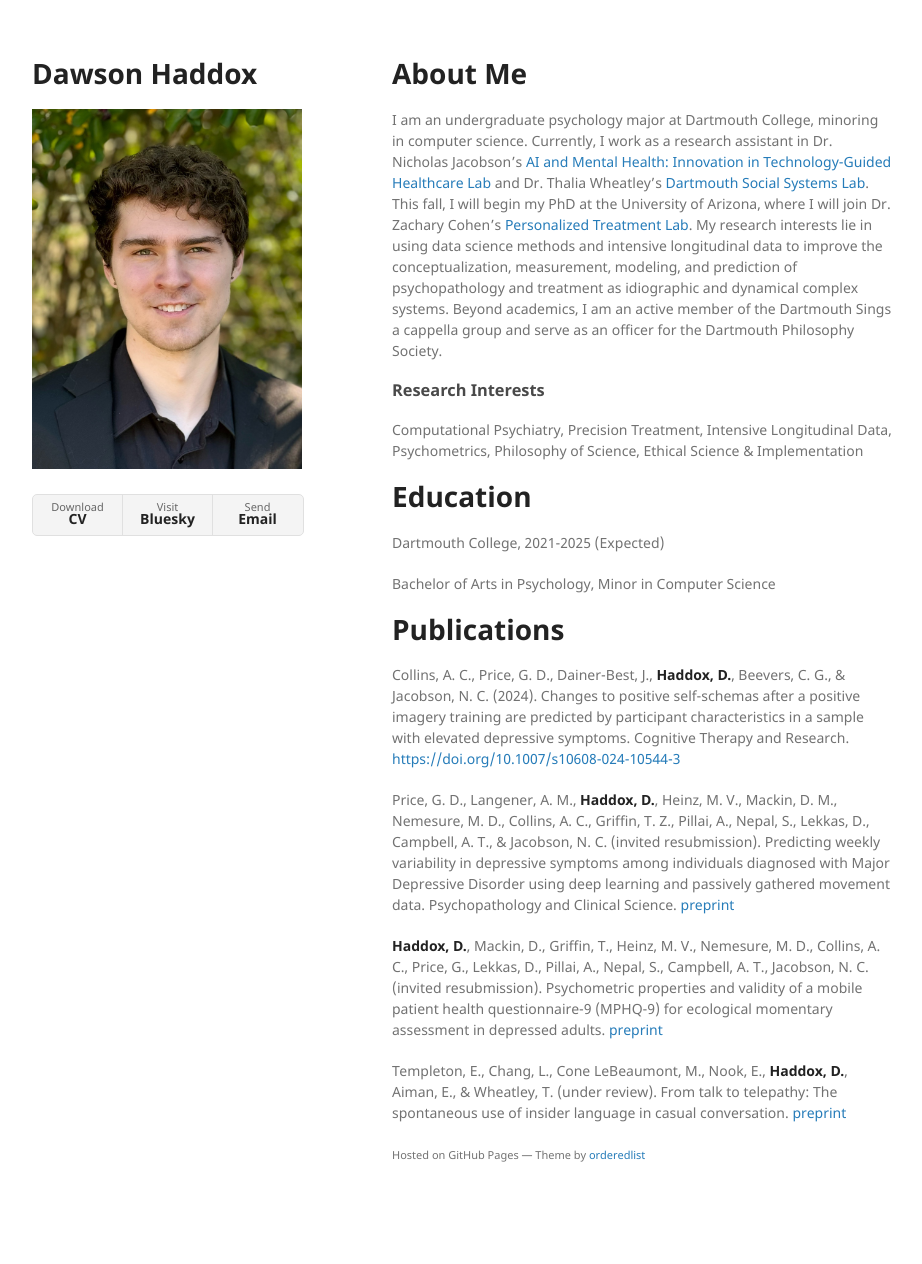
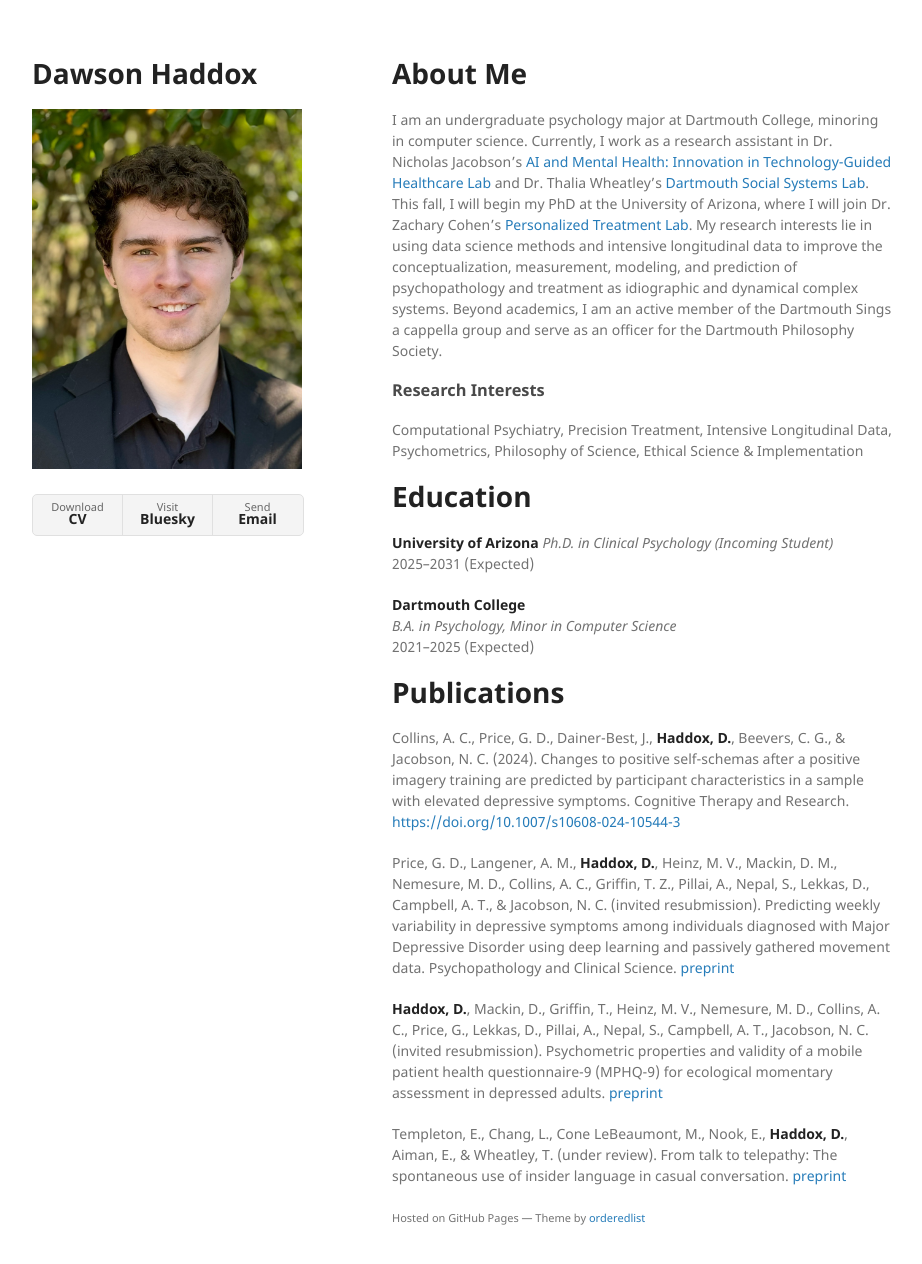
Before and after one commit to ddhaddox/ddhaddox.github.io, a Jekyll site: the page built from index.md, in a window 1280 px wide and 1297 px high. Shown: the top 1264 px of the window, without its empty margins (178-1100 px from the left). Built offline with Jekyll 4.4.1, drawn with Linux system fonts in a browser that asks for light colours; our own code applies the rules of GitHub Pages for plain Markdown files.

Commit message:
Update index.md

```diff
--- a/index.md
+++ b/index.md
@@ -9,9 +9,15 @@ I am an undergraduate psychology major at Dartmouth College, minoring in compute
 Computational Psychiatry, Precision Treatment, Intensive Longitudinal Data, Psychometrics, Philosophy of Science, Ethical Science & Implementation
 
 # Education
-Dartmouth College, 2021-2025 (Expected)
 
-Bachelor of Arts in Psychology, Minor in Computer Science
+**University of Arizona**
+*Ph.D. in Clinical Psychology (Incoming Student)*
+2025–2031 (Expected)
+
+**Dartmouth College**
+*B.A. in Psychology, Minor in Computer Science*
+2021–2025 (Expected)
+
 
 # Publications
 
```
